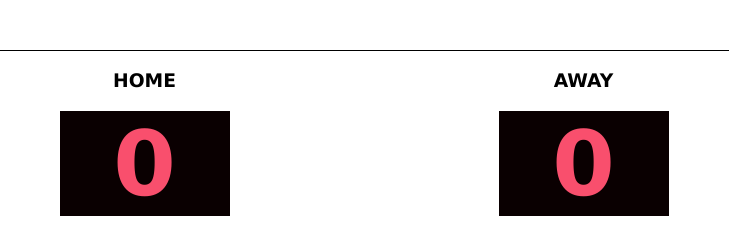
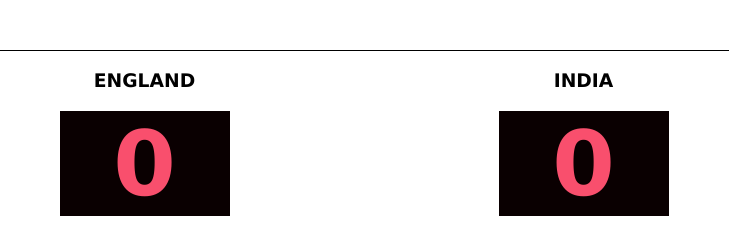
Before and after one commit to Sajanjames12/scoreboard, a plain HTML site: page index.html in a window 1280 px wide. Shown: the top 233 px of the page, 276-1005 px from the left. Drawn offline with Linux system fonts and the light colour scheme.

Commit message:
Add custom team names

```diff
--- a/index.html
+++ b/index.html
@@ -6,7 +6,7 @@
 <body>
     <div class="container">
         <div class="column">
-            <h3>HOME</h3>
+            <h3>ENGLAND</h3>
             <h2 id="score1">0</h2>
                 <div>
                     <button onclick="plusOneHome()">+1</button>
@@ -15,7 +15,7 @@
                 </div>
         </div>
         <div class="column">
-            <h3 >AWAY</h3>
+            <h3 >INDIA</h3>
             <h2 id="score2">0</h2>
             <div>
                 <button onclick="plusOneGuest()">+1</button>
```
